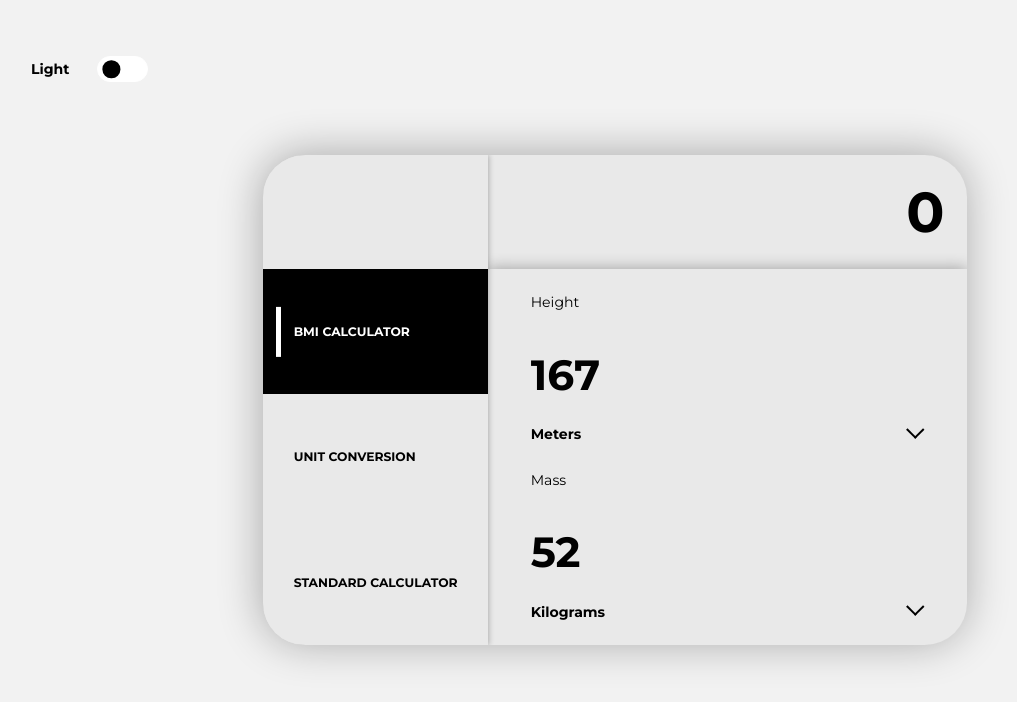
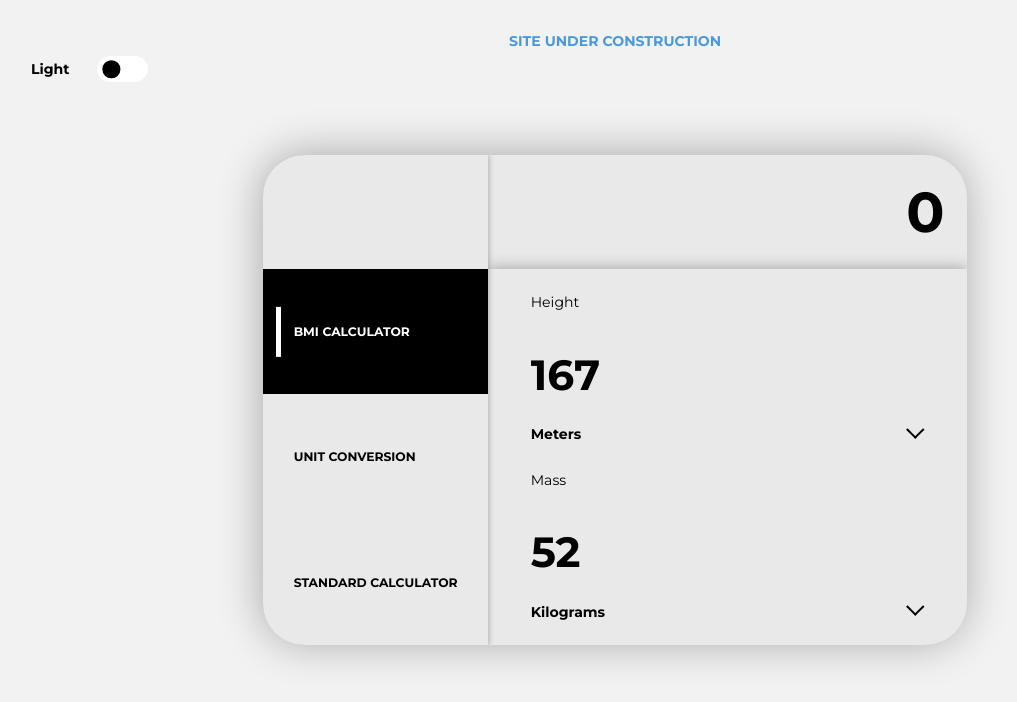
Before and after one commit to sgnsyn/Dynamic-Calculator, a plain HTML site: page index.html in a window 1280 px wide. Shown: the whole page, without its empty margins (25-1042 px from the left). Drawn offline with Linux system fonts and the light colour scheme.

Commit message:
Update style.css

```diff
--- a/style.css
+++ b/style.css
@@ -69,7 +69,7 @@ body {
   position: relative;
   font-family: Montserrat;
 }
-/* body::before {
+body::before {
   content: "Site Under Construction";
   text-transform: uppercase;
   color: rgb(74, 153, 218);
@@ -78,7 +78,7 @@ body {
   left: 50%;
   transform: translate(-50%, 4vh);
   font-weight: var(--font-weight-one);
-} */
+}
 
 /* KindOfNav */
 .kindOfNav {
```
